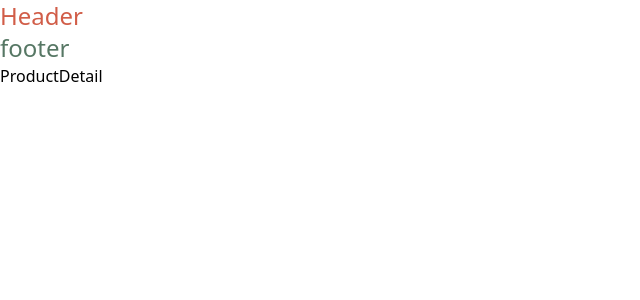
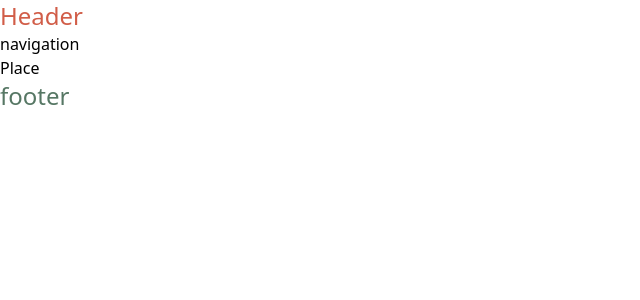
Before and after one commit to sssseungk/Pet_Bridge, a React (Vite) app: page /place in a window 1280 px wide. Shown: the top 300 px of the page, without its empty margins (0-640 px from the left). Built offline with nearby package versions, Linux system fonts and the light colour scheme; a web font is replaced by a local one.

Commit message:
[Add] react router 설정

```diff
--- a/src/App.jsx
+++ b/src/App.jsx
@@ -1,15 +1,13 @@
-import RootLayOut from "./layout/rootlayout"
-import ProductDetail from "./pages/ProductDetail"
+import { RouterProvider } from "react-router-dom";
+import router from "./routes";
 
 function App() {
 
   return (
     <>
-      <RootLayOut>
-
-      </RootLayOut>
-      <ProductDetail>
-      </ProductDetail>
+      <div className="App">
+        <RouterProvider router={router} />
+      </div>
     </>
   )
 }
--- a/src/layout/RootLayOut.jsx
+++ b/src/layout/RootLayOut.jsx
@@ -1,13 +1,17 @@
+import { Outlet } from "react-router-dom";
 import Footer from './Footer';
 import Header from './Header';
+import Nav from "./Nav";
 
-function RootLayOut() {
+function RootLayout() {
   return (
     <>
       <Header/>
+      <Nav />
+        <Outlet />
       <Footer/>
     </>
   )
 }
 
-export default RootLayOut
+export default RootLayout
--- /dev/null
+++ b/src/routes.jsx
@@ -0,0 +1,25 @@
+import {
+  Route,
+  createBrowserRouter,
+  createRoutesFromElements,
+} from "react-router-dom";
+import RootLayout from "./layout/RootLayout";
+import Cart from "./pages/Cart";
+import Home from "./pages/Home";
+import Place from "./pages/Place";
+import ProductDetail from "./pages/ProductDetail";
+import ProductList from "./pages/ProductList";
+
+const router = createBrowserRouter(
+  createRoutesFromElements(
+    <Route path="/" element={<RootLayout />}>
+      <Route index element={<Home />} />
+      <Route path="cart" element={<Cart/>} />
+      <Route path="place" element={<Place/>} />
+      <Route path="productlist" element={<ProductList />} />
+      <Route path="productdetail" element={<ProductDetail />} />
+    </Route>
+  )
+);
+
+export default router;
```
